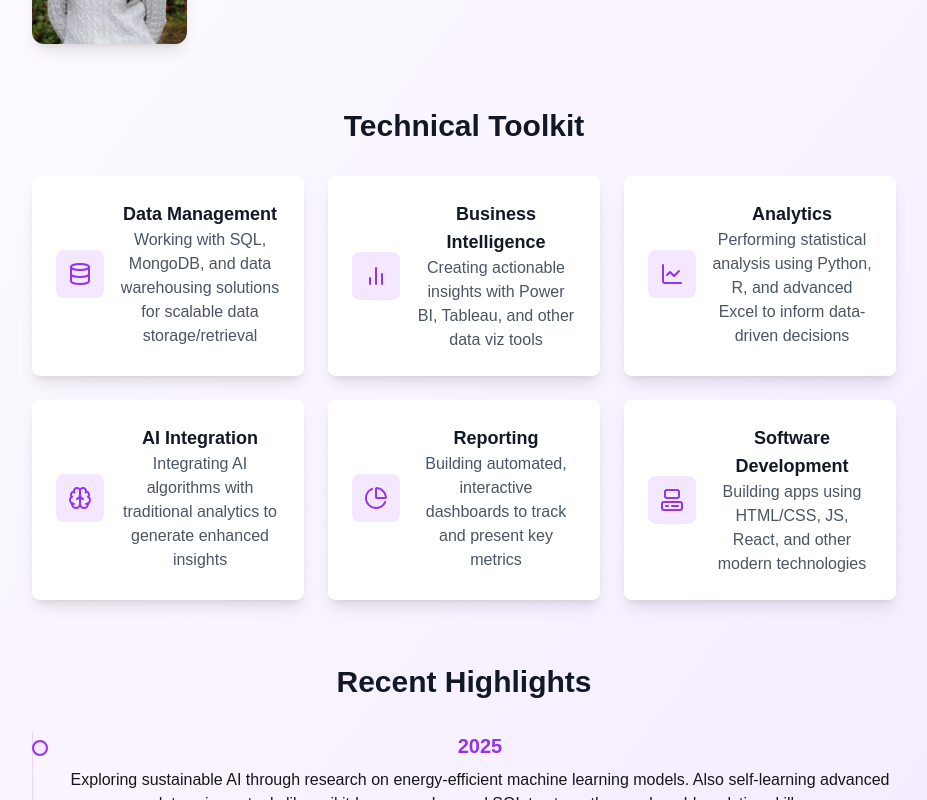
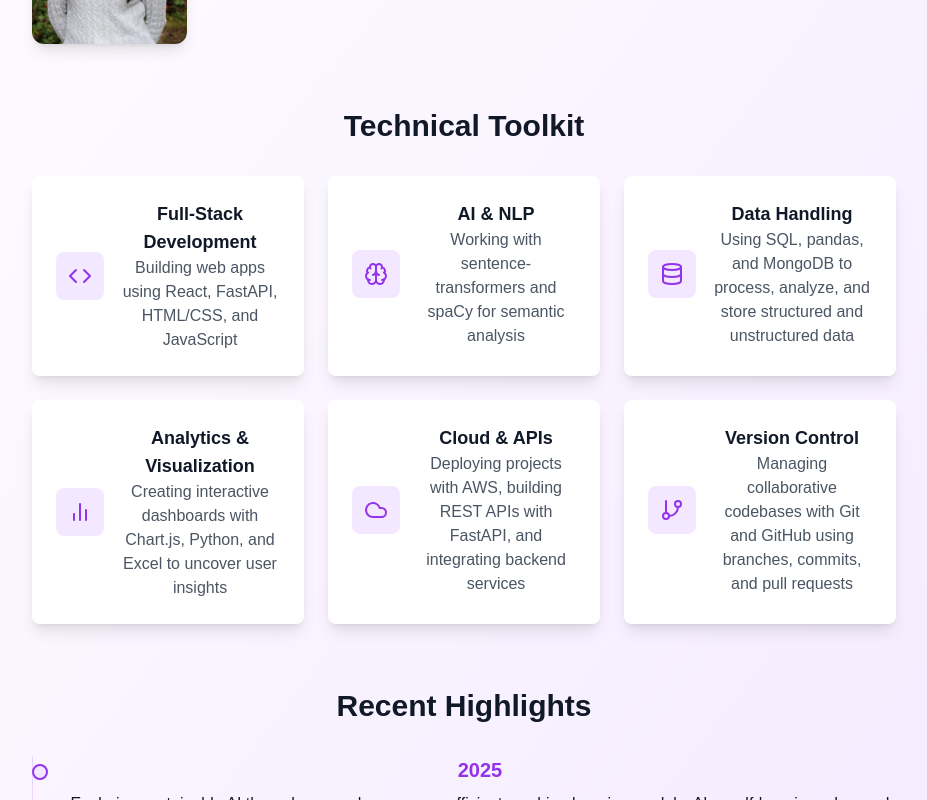
Before and after one commit to tanzilhussain/tanzils-website, a Next.js app: page / in a window 1280 px wide. Shown: the part 452-1252 px from the top of the page, without its empty margins (176-1103 px from the left). Built offline with nearby package versions, Linux system fonts and the light colour scheme.

Commit message:
updated technical toolkit

```diff
--- a/src/app/page.tsx
+++ b/src/app/page.tsx
@@ -3,7 +3,7 @@
 import { useState, useEffect } from "react";
 import { motion, AnimatePresence } from "framer-motion";
 import { FaEnvelope, FaLinkedin, FaGithub, FaBars, FaTimes } from "react-icons/fa";
-import { BarChart2, Database, LineChart, Computer, PieChart, Brain } from "lucide-react";
+import { BarChart2, Database, LineChart, Computer, PieChart, Brain, Code, Cloud, GitBranch } from "lucide-react";
 import Link from "next/link";
 import Image from "next/image";
 import Head from "next/head";
@@ -12,34 +12,34 @@ const roles = ["visionary🔮", "traveler✈️", "builder🛠", "designer🎨",
 
 const currentFocus = [
   {
+    icon: Code,
+    title: "Full-Stack Development",
+    description: "Building web apps using React, FastAPI, HTML/CSS, and JavaScript",
+  },
+  {
+    icon: Brain,
+    title: "AI & NLP",
+    description: "Working with sentence-transformers and spaCy for semantic analysis",
+  },
+  {
     icon: Database,
-    title: "Data Management",
-    description: "Working with SQL, MongoDB, and data warehousing solutions for scalable data storage/retrieval",
+    title: "Data Handling",
+    description: "Using SQL, pandas, and MongoDB to process, analyze, and store structured and unstructured data",
   },
   {
     icon: BarChart2,
-    title: "Business Intelligence",
-    description: "Creating actionable insights with Power BI, Tableau, and other data viz tools",
+    title: "Analytics & Visualization",
+    description: "Creating interactive dashboards with Chart.js, Python, and Excel to uncover user insights",
   },
   {
-    icon: LineChart,
-    title: "Analytics",
-    description: "Performing statistical analysis using Python, R, and advanced Excel to inform data-driven decisions",
+    icon: Cloud,
+    title: "Cloud & APIs",
+    description: "Deploying projects with AWS, building REST APIs with FastAPI, and integrating backend services",
   },
   {
-    icon: Brain,
-    title: "AI Integration",
-    description: "Integrating AI algorithms with traditional analytics to generate enhanced insights",
-  },
-  {
-    icon: PieChart,
-    title: "Reporting",
-    description: "Building automated, interactive dashboards to track and present key metrics",
-  },
-  {
-    icon: Computer,
-    title: "Software Development",
-    description: "Building apps using HTML/CSS, JS, React, and other modern technologies",
+    icon: GitBranch,
+    title: "Version Control",
+    description: "Managing collaborative codebases with Git and GitHub using branches, commits, and pull requests",
   },
 ];
 
```
